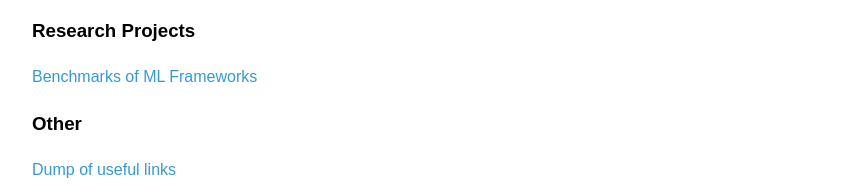
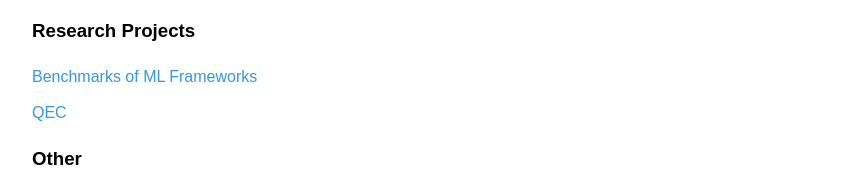
Before and after one commit to parkji30/parkji30.github.io, a plain HTML site: page index.html in a window 1280 px wide. Shown: the part 692-882 px from the top of the page, without its empty margins (208-1071 px from the left). Drawn offline with Linux system fonts and the light colour scheme.

Commit message:
update blog

```diff
--- a/index.html
+++ b/index.html
@@ -22,6 +22,7 @@
                 <h3>Research Projects</h3>
                 <ul>
                     <li><a href="Research/frameworks_benchmarks.html">Benchmarks of ML Frameworks</a></li>
+                    <li><a href="Research/qec.html">QEC</a></li>
 
                 </ul>
             </section>
```
